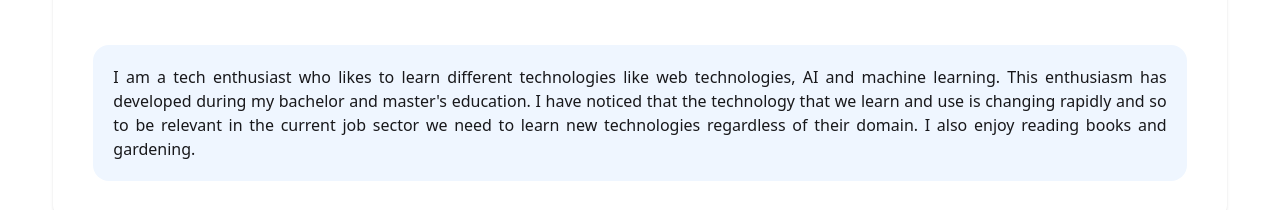
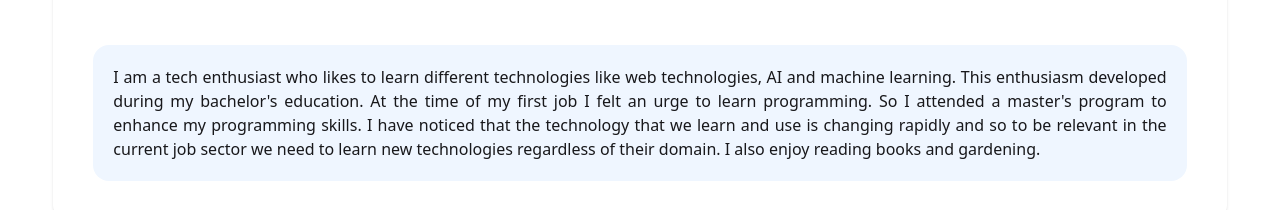
Before and after one commit to arifulmit17/ariful-haque-portfolio, a React (Vite) app: page / in a window 1280 px wide. Shown: the part 504-714 px from the top of the page. Built offline with nearby package versions, Linux system fonts and the light colour scheme.

Commit message:
corrected the about section

```diff
--- a/src/Home.jsx
+++ b/src/Home.jsx
@@ -76,7 +76,7 @@ const Home = () => {
         // Hover effect
         whileHover={{ scale: 1.05, boxShadow: "0px 10px 20px rgba(0,0,0,0.2)" }} >
 
-                <p data-theme="light" className='bg-blue-50' >I am a tech enthusiast who likes to learn different technologies like web technologies, AI and machine learning. This enthusiasm has developed during my bachelor and master's education. I have noticed that the technology that we learn and use is changing rapidly and so to be relevant in the current job sector we need to learn new technologies regardless of their domain. I also enjoy reading books and gardening. </p>
+                <p data-theme="light" className='bg-blue-50' >I am a tech enthusiast who likes to learn different technologies like web technologies, AI and machine learning. This enthusiasm developed during my bachelor's education. At the time of my first job I felt an urge to learn programming. So I attended a master's program to enhance my programming skills. I have noticed that the technology that we learn and use is changing rapidly and so to be relevant in the current job sector we need to learn new technologies regardless of their domain. I also enjoy reading books and gardening. </p>
             </motion.div>
 
             </section>
```
